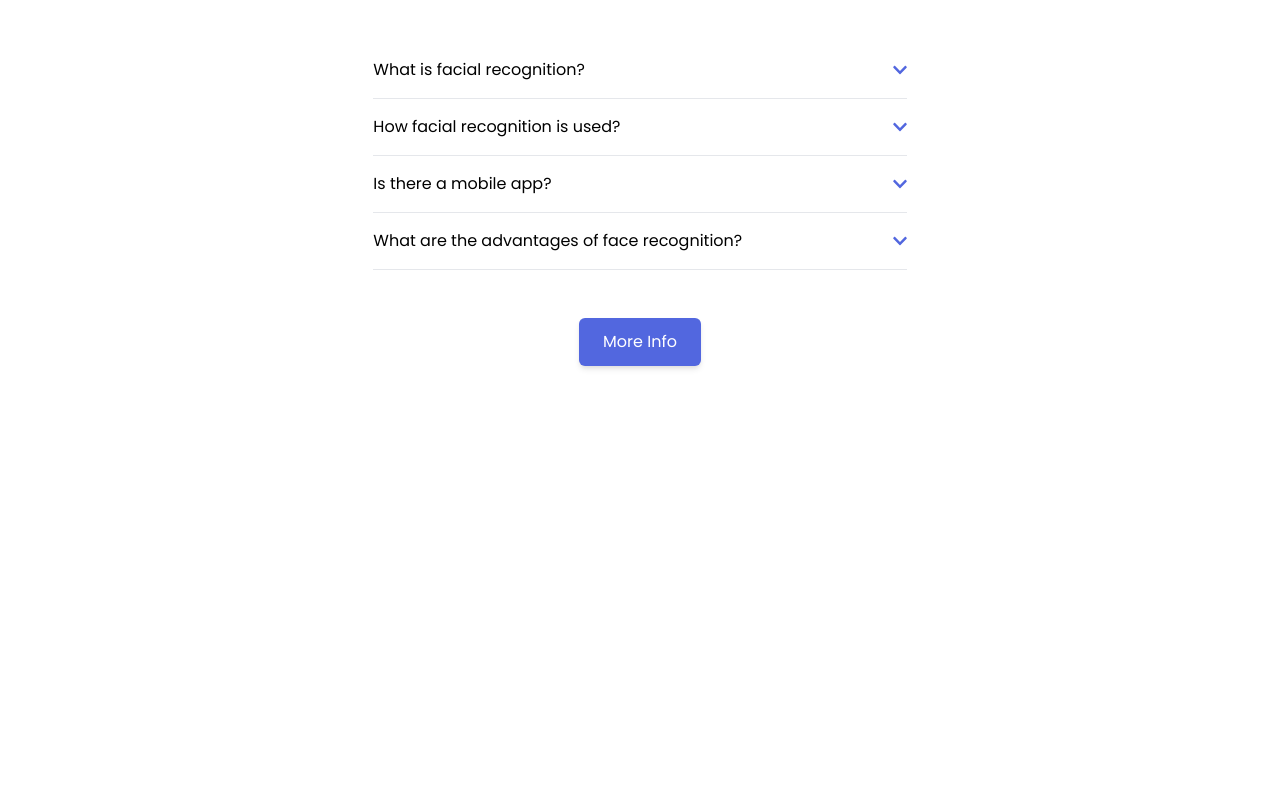
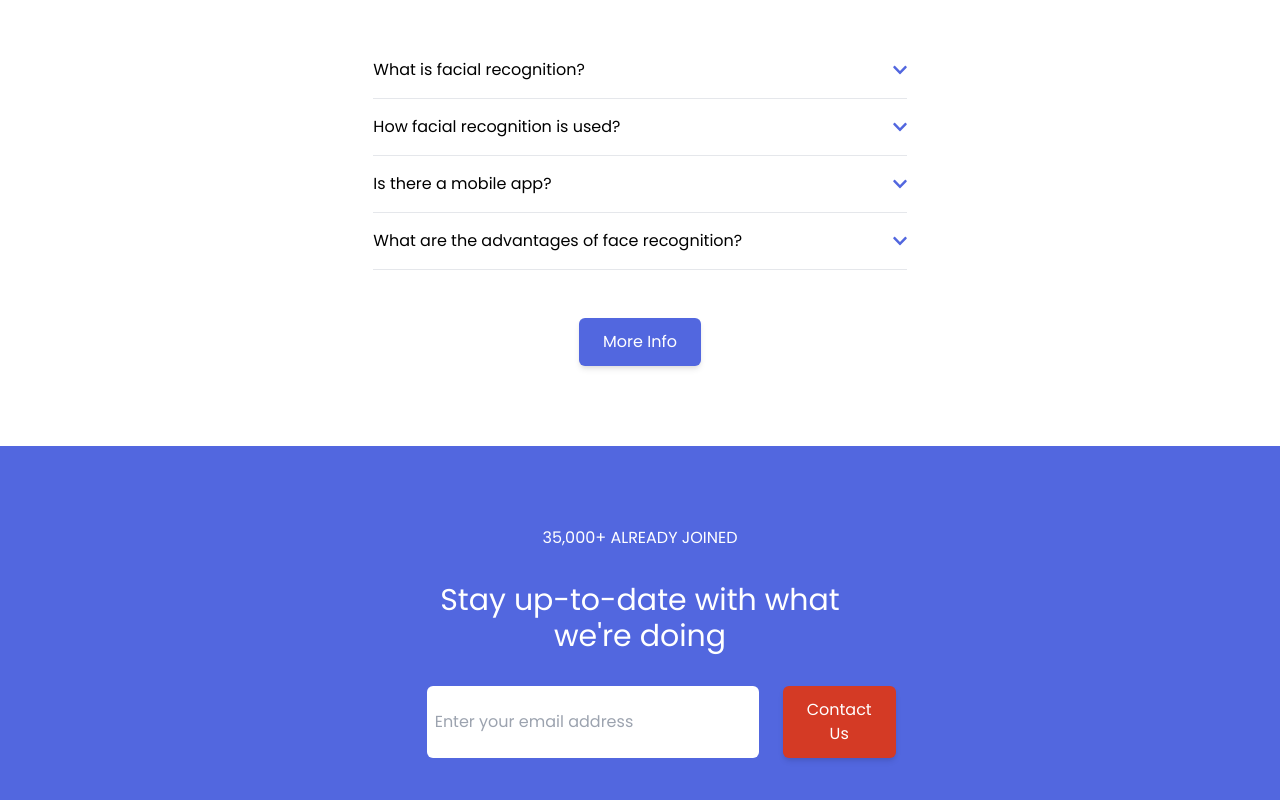
Before and after one commit to JRPerezJr/react-facial-recognition-landing-page, a React (Create React App) app: page / in a window 1280 px wide. Shown: the part 3669-4469 px from the top of the page. Before the commit the page ends 4115 px from the top, so only its background shows below. Built offline with nearby package versions, Linux system fonts and the light colour scheme.

Commit message:
completed contact us section

```diff
--- /dev/null
+++ b/src/components/contact-us/contact-us.component.js
@@ -0,0 +1,34 @@
+import React from 'react';
+import {
+  ContactUsContentContainer,
+  ContactUsHeading,
+  ContactUsInput,
+  ContactUsInputContainer,
+  ContactUsParagraph,
+  ContactUsSection,
+} from './contact-us.styles';
+import { ContentContainer } from '../feature-item/feature-item.styles';
+import { ButtonComponent } from '../button-component/button.component';
+
+export const ContactUsComponent = () => {
+  return (
+    <ContactUsSection>
+      {/*Contact Us*/}
+      <ContentContainer>
+        <ContactUsContentContainer>
+          <ContactUsParagraph>35,000+ already joined</ContactUsParagraph>
+          <ContactUsHeading>
+            Stay up-to-date with what we're doing
+          </ContactUsHeading>
+          <ContactUsInputContainer>
+            <ContactUsInput />
+            <ButtonComponent
+              twClass="btn bg-btn-red hover:bg-primary hover:text-secondary"
+              text="Contact Us"
+            />
+          </ContactUsInputContainer>
+        </ContactUsContentContainer>
+      </ContentContainer>
+    </ContactUsSection>
+  );
+};
--- /dev/null
+++ b/src/components/contact-us/contact-us.styles.js
@@ -0,0 +1,31 @@
+import styled from 'styled-components';
+
+export const ContactUsSection = styled.section.attrs({
+  className: 'bg-purple text-primary py-20',
+})``;
+
+export const ContactUsContainer = styled.div.attrs({
+  className: 'container',
+})``;
+
+export const ContactUsContentContainer = styled.div.attrs({
+  className: 'sm:w-3/4  lg:w-1/3 mx-auto',
+})``;
+
+export const ContactUsParagraph = styled.p.attrs({
+  className: 'font-light uppercase text-center mb-8',
+})``;
+
+export const ContactUsHeading = styled.h1.attrs({
+  className: 'text-3xl text-center',
+})``;
+
+export const ContactUsInputContainer = styled.div.attrs({
+  className: 'flex flex-col sm:flex-row gap-6 mt-8',
+})``;
+
+export const ContactUsInput = styled.input.attrs({
+  type: 'text',
+  placeholder: 'Enter your email address',
+  className: 'focus:outline-none flex-1 px-2 py-3 rounded-md text-secondary',
+})``;
--- a/src/pages/homepage/home.js
+++ b/src/pages/homepage/home.js
@@ -2,6 +2,7 @@ import { HeroComponent } from '../../components/hero/hero';
 import { FeatureSection } from '../../components/feature-section/feature-section.component';
 import { DownloadComponent } from '../../components/download/download.component';
 import { FAQComponent } from '../../components/faq-section/faq.component';
+import { ContactUsComponent } from '../../components/contact-us/contact-us.component';
 
 export const HomePage = () => {
   return (
@@ -10,6 +11,7 @@ export const HomePage = () => {
       <FeatureSection />
       <DownloadComponent />
       <FAQComponent />
+      <ContactUsComponent />
     </>
   );
 };
```
